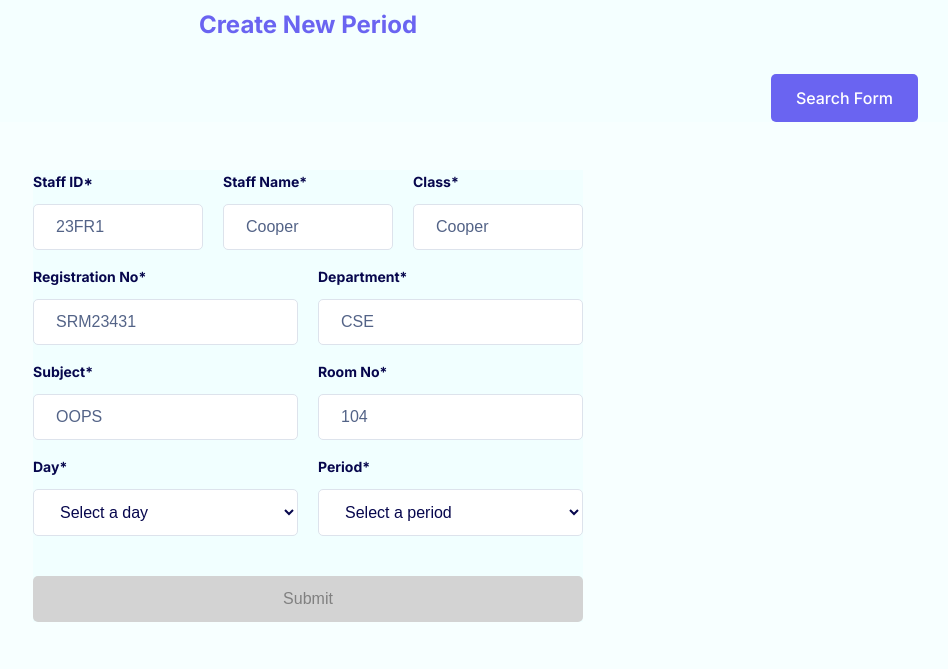
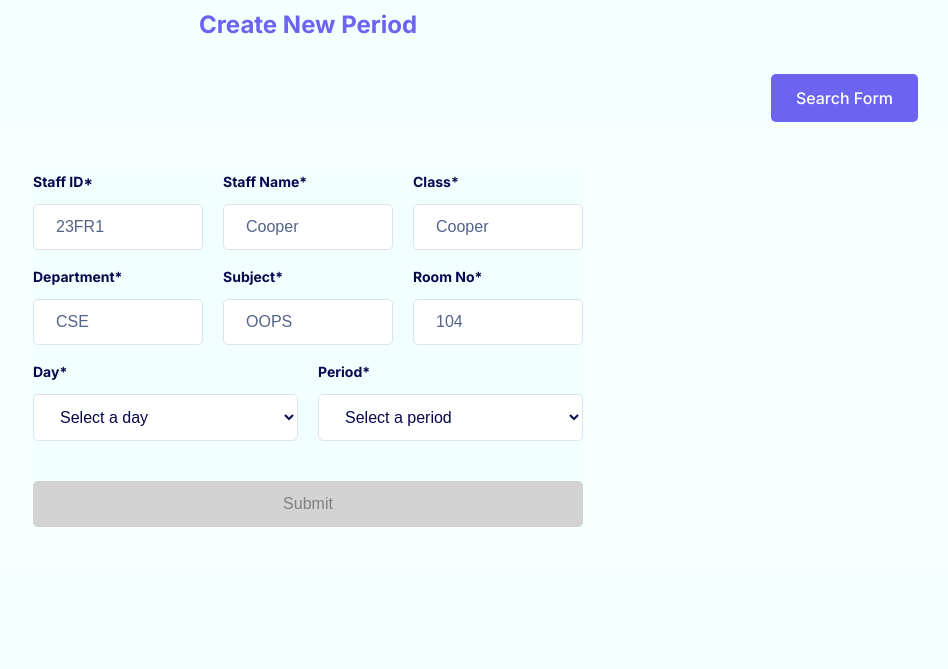
Before and after one commit to abishek-dev-max/TimeTable, a Flask app: page /create in a window 1280 px wide. Shown: the top 669 px of the page, without its empty margins (332-1280 px from the left). Run offline with Flask 3, Linux system fonts and the light colour scheme; parts of the project's set-up code (start-up, migrations or seed data) failed here and were passed over.

Commit message:
solved search form

```diff
--- a/timeTable/pages.py
+++ b/timeTable/pages.py
@@ -11,7 +11,6 @@ bp = Blueprint("pages", __name__)
 def submitForm():
     staffId = request.form["staffID"]
     staffName = request.form["staffName"]
-    regNo = request.form["registrationNo"]
     department = request.form["department"]
     subject = request.form["subject"]
     roomNo = request.form["roomNo"]
@@ -21,7 +20,6 @@ def submitForm():
     periodForm = {
         "Staff ID": staffId,
         "Staff Name": staffName,
-        "Registration No": regNo,
         "Department": department,
         "Subject": subject,
         "Room No": roomNo,
--- a/timeTable/templates/pages/createForm.html
+++ b/timeTable/templates/pages/createForm.html
@@ -70,19 +70,6 @@
       </div>
       <div class="formbold-input-flex">
         <div>
-          <label for="registrationNo" class="formbold-form-label">
-            <b> Registration No*</b>
-          </label>
-          <input
-            type="text"
-            name="registrationNo"
-            id="registrationNo"
-            placeholder="SRM23431"
-            class="formbold-form-input"
-            required
-          />
-        </div>
-        <div>
           <label for="department" class="formbold-form-label">
             <b> Department*</b>
           </label>
@@ -95,9 +82,6 @@
             required
           />
         </div>
-      </div>
-
-      <div class="formbold-input-flex">
         <div>
           <label for="subject" class="formbold-form-label">
             <b>Subject*</b>
```
Also changed, not shown: timeTable/fileQuery.py (+3 -7 lines).
